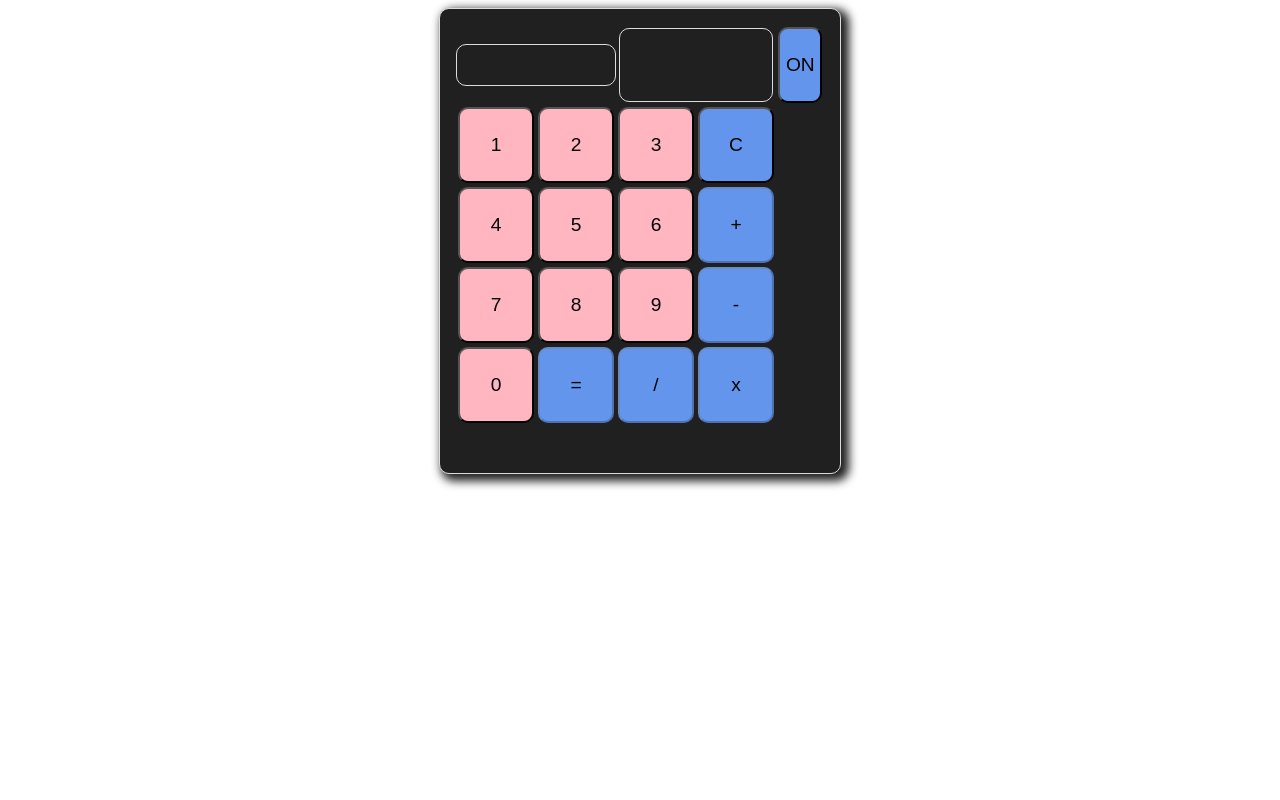
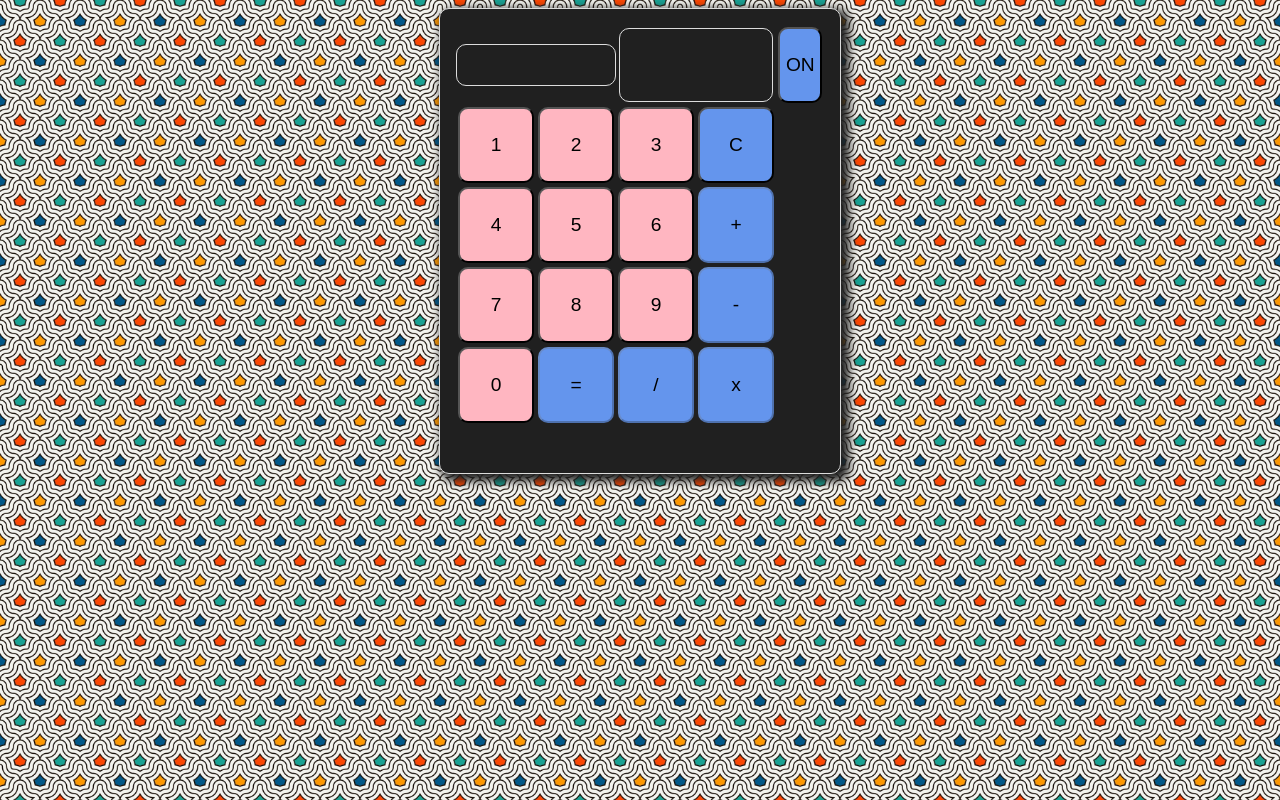
Before and after one commit to alvgom97/Calculator, a plain HTML site: page index.html in a window 1280 px wide. Drawn offline with Linux system fonts and the light colour scheme.

Commit message:
add background

```diff
--- a/calculator.css
+++ b/calculator.css
@@ -2,6 +2,8 @@ body {
     display: flex;
     align-content: center;
     justify-content: center;
+    background-image: url(img/background.jpg);
+    background-size: 10em;
 }
 
 main {
```
Also changed, not shown: img/background.jpg (added).
